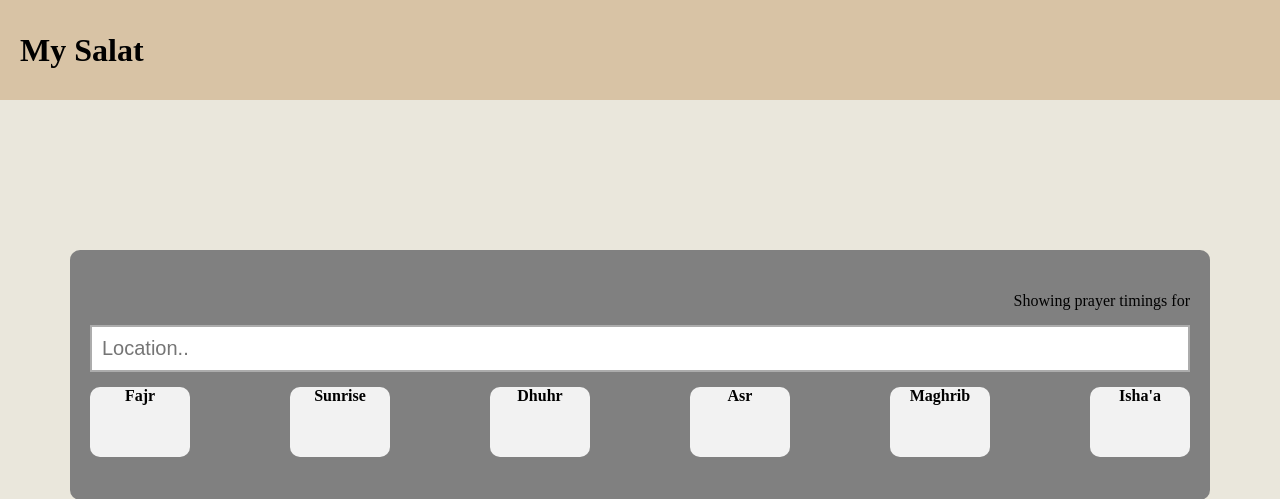
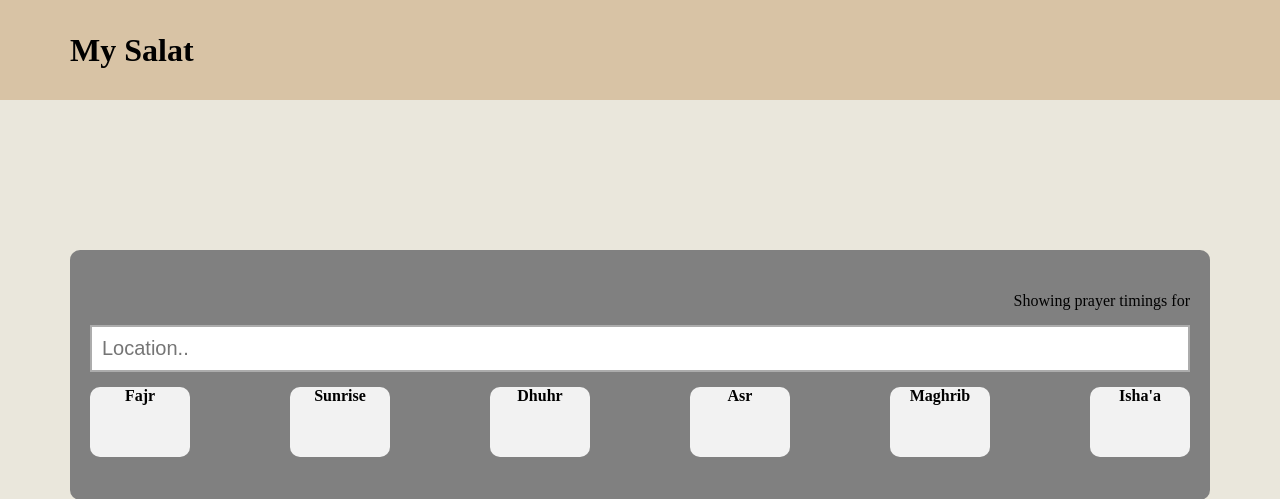
Before and after one commit to MoTalhaK/adhan-web, a PHP site: page / in a window 1280 px wide. Shown: the top 499 px of the page. Run offline with PHP 8.4, Linux system fonts and the light colour scheme.

Commit message:
updated displayTimer function
added next prayer timings to displayTimer function
and CSS changes to header

```diff
--- a/app.js
+++ b/app.js
@@ -55,7 +55,7 @@ search.addEventListener("submit", e => {
     e.preventDefault();
     const inputValue = input.value;
 
-    let api = `http://api.aladhan.com/v1/timingsByCity?city=${inputValue}&country=?&method=2`;
+    let api = `https://api.aladhan.com/v1/timingsByCity?city=${inputValue}&country=?&method=2`;
     let long;
     let lat;
     // first request used to determine prayer time calculation method
@@ -116,7 +116,7 @@ window.addEventListener('load', () => {
 
 /*get the prayer timings of the current day based on location using latitude and longitude*/
 async function getPrayerTime(long, lat) {
-    let api = `http://api.aladhan.com/v1/timings/:date_or_timestamp?latitude=${lat}&longitude=${long}&method=2`;
+    let api = `https://api.aladhan.com/v1/timings/:date_or_timestamp?latitude=${lat}&longitude=${long}&method=2`;
     let longitude;
     let latitude;
     fetch(api)
--- a/index.html
+++ b/index.html
@@ -7,12 +7,17 @@
     <link rel="stylesheet" href="./style.css">
 </head>
 <body>
-<div class="header">
-    <header>
+<header>
+    <div>
         <h1 id="main-title">My Salat</h1>
-        <h2 id="next-prayer"></h2>
-    </header>
-</div>
+        <!--<h2 id="next-prayer"></h2>-->
+        <div class="timer">
+            <h2 id="next-prayer-text"></h2>
+            <h2 id="next-prayer"></h2>
+        </div>
+    </div>
+</header>
+
 <div class="main">
     <div class="main-display">
         <div class="text-display">
--- a/style.css
+++ b/style.css
@@ -102,25 +102,45 @@ body {
     text-align: right;
 }
 
-.header header {
+header {
     display: flex;
-    justify-content: space-between;
     align-items: center;
     position: absolute;
     /*text-align: center;*/
     width: 100%;
     height: 100px;
-    padding-top: 10px;
-    padding-bottom: 10px;
+    margin: 0 auto;
+    /*padding-top: 10px;*/
+    /*padding-bottom: 10px;*/
     background: #d8c3a5;
 }
 
-.header header #main-title {
-    margin-left: 20px;
+header div .timer {
+    flex-direction: column;
+    margin-right: initial;
+    width: auto;
+    /*float: right;*/
 }
 
-.header header #next-prayer {
-    margin-right: 200px;
+header .timer #next-prayer-text {
+    /*margin-right: 15px;*/
+}
+
+header div #main-title {
+    width: auto;
+    float: left;
+}
+
+header #next-prayer {
+    /*margin-right: 200px;*/
+    /*text-align: left;*/
+}
+
+header div {
+    display: flex;
+    align-items: center;
+    width: 1140px;
+    margin: 0 auto;
 }
 
 .main-display {
```
Also changed, not shown: timer.js (+28 -9 lines).
